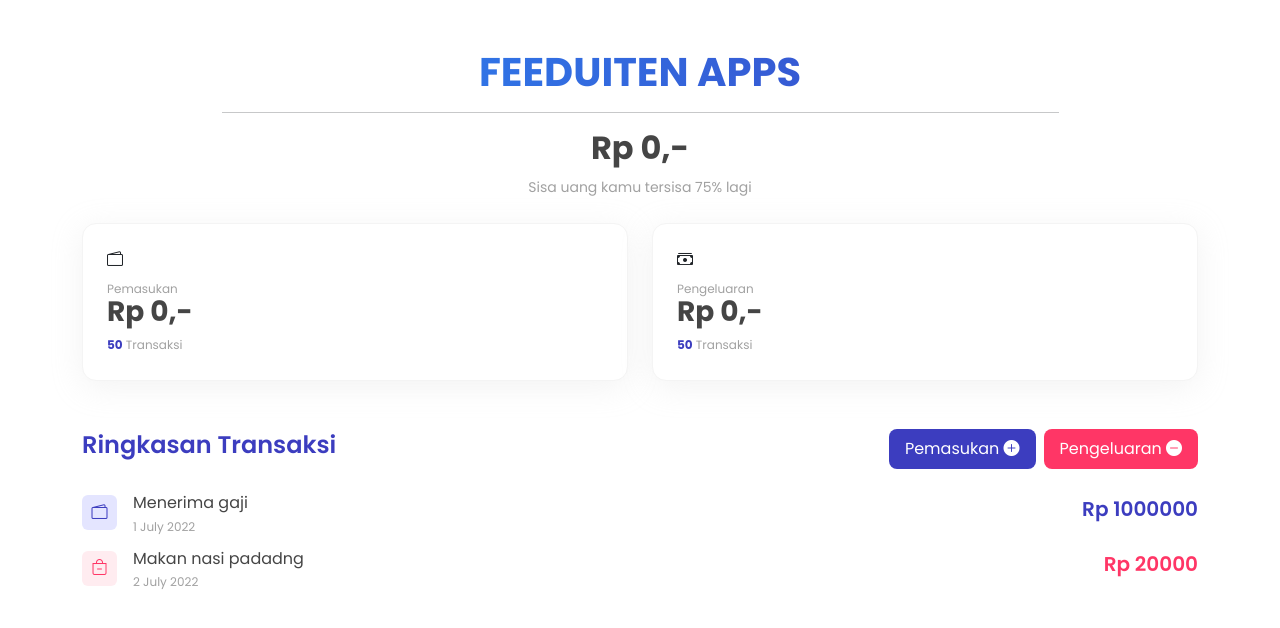
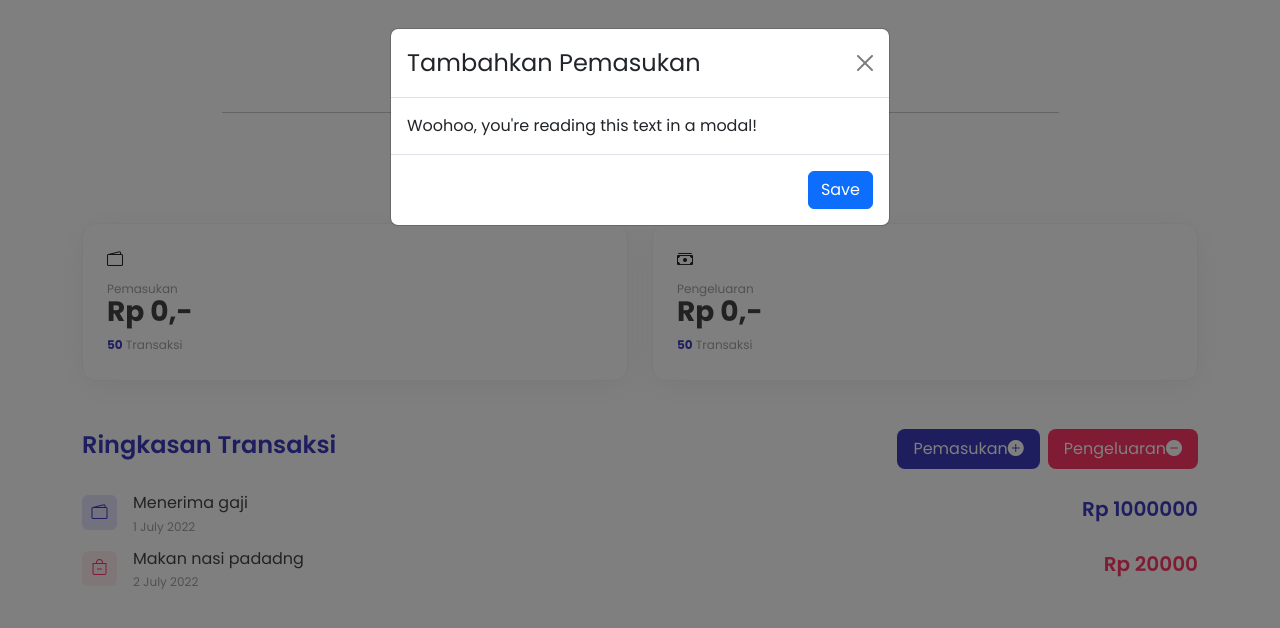
Before and after one commit to setyawannn/feeduiten-react, a React (Create React App) app: page / in a window 1280 px wide. Both pictures are taken after a click on the button "Pemasukan". Shown: the top 628 px of the page. Built offline with nearby package versions, Linux system fonts and the light colour scheme.

Commit message:
add modal

```diff
--- a/src/App.js
+++ b/src/App.js
@@ -1,5 +1,7 @@
 import './App.css';
 import React from 'react';
+import Button from 'react-bootstrap/Button';
+import Modal from 'react-bootstrap/Modal';
 
 class App extends React.Component {
   constructor() {
@@ -39,7 +41,7 @@
               <h1 className='fw-bold'>FEEDUITEN APPS</h1>
               <hr className='w-75 mx-auto' />
               <h2 className='fw-bold'>Rp {this.state.sisaUang},-</h2>
-              <span className='title-md'>Sisa uang kamu tersisa 75% lagi</span>
+              <span className='title-md'>Sisa uang kamu tersisa {this.state.persentasiUang}% lagi</span>
             </div>
           </div>
 
@@ -47,7 +49,7 @@
             <div className='col-6'>
               <div className='card-wrapper p-4'>
                 <div className='icon-wrapper mb-1'>
-                  <i class="bi bi-wallet2"></i>
+                  <i className="bi bi-wallet2"></i>
                 </div>
                 <span className='title-sm'>Pemasukan</span>
                 <h3 className='fw-bold'>Rp {this.state.pemasukanUang},-</h3>
@@ -59,7 +61,7 @@
             <div className='col-6'>
               <div className='card-wrapper p-4'>
                 <div className='icon-wrapper mb-1'>
-                  <i class="bi bi-cash-stack"></i>
+                  <i className="bi bi-cash-stack"></i>
                 </div>
                 <span className='title-sm'>Pengeluaran</span>
                 <h3 className='fw-bold'>Rp {this.state.pengeluaranUang},-</h3>
@@ -74,19 +76,19 @@
             <div className='col-12 d-flex justify-content-between align-items-center'>
               <h4>Ringkasan Transaksi</h4>
               <div className='button-wrapper d-flex'>
-                <button className='button btn-ungu px-3 py-2 me-2'>Pemasukan <i class="bi bi-plus-circle-fill"></i></button>
-                <button className='button btn-pink px-3 py-2'>Pengeluaran <i class="bi bi-dash-circle-fill"></i></button>
+                <ModalCreate variant="button btn-ungu px-3 py-2 me-2" text="Pemasukan" icon="bi bi-plus-circle-fill" modalHeading="Tambahkan Pemasukan" />
+                <ModalCreate variant="button btn-pink px-3 py-2" text="Pengeluaran" icon="bi bi-dash-circle-fill" modalHeading="Tambahkan Pengeluaran" />
               </div>
             </div>
           </div>
 
           <div className='row mt-4'>
-            {this.state.summary.map((sum) => {
+            {this.state.summary.map((sum, index) => {
               return (
-                <div className='col-12 mb-3 d-flex justify-content-between align-items-center'>
+                <div key={index} className='col-12 mb-3 d-flex justify-content-between align-items-center'>
                   <div className='d-flex align-items-center'>
                     <div className={sum.kategori === 'IN' ? 'icon-wrapper-in' : 'icon-wrapper-out'}>
-                      <i class={sum.kategori === 'IN' ? 'bi bi-wallet2' : 'bi bi-bag-dash'}></i>
+                      <i className={sum.kategori === 'IN' ? 'bi bi-wallet2' : 'bi bi-bag-dash'}></i>
                     </div>
                     <div className='transaction ms-3 d-flex flex-column'>
                       <h6>{sum.deskripsi}</h6>
@@ -106,4 +108,53 @@
   }
 }
 
+class ModalCreate extends React.Component {
+
+  constructor() {
+    super();
+    this.state = {
+      show: false,
+    }
+
+    this.handleClose = this.handleClose.bind(this);
+    this.handleShow = this.handleShow.bind(this);
+
+  }
+
+  handleClose() {
+    this.setState({
+      show: false,
+    })
+  }
+
+  handleShow() {
+    this.setState({
+      show: true,
+    })
+  }
+
+  render() {
+    return (
+      <>
+        <button
+          onClick={this.handleShow}
+          className={this.props.variant}>{this.props.text}<i className={this.props.icon}></i>
+        </button>
+
+        <Modal show={this.state.show} onHide={this.handleClose}>
+          <Modal.Header closeButton>
+            <Modal.Title>{this.props.modalHeading}</Modal.Title>
+          </Modal.Header>
+          <Modal.Body>Woohoo, you're reading this text in a modal!</Modal.Body>
+          <Modal.Footer>
+            <Button variant="primary" onClick={this.handleClose}>
+              Save
+            </Button>
+          </Modal.Footer>
+        </Modal>
+      </>
+    )
+  }
+}
+
 export default App;
```
